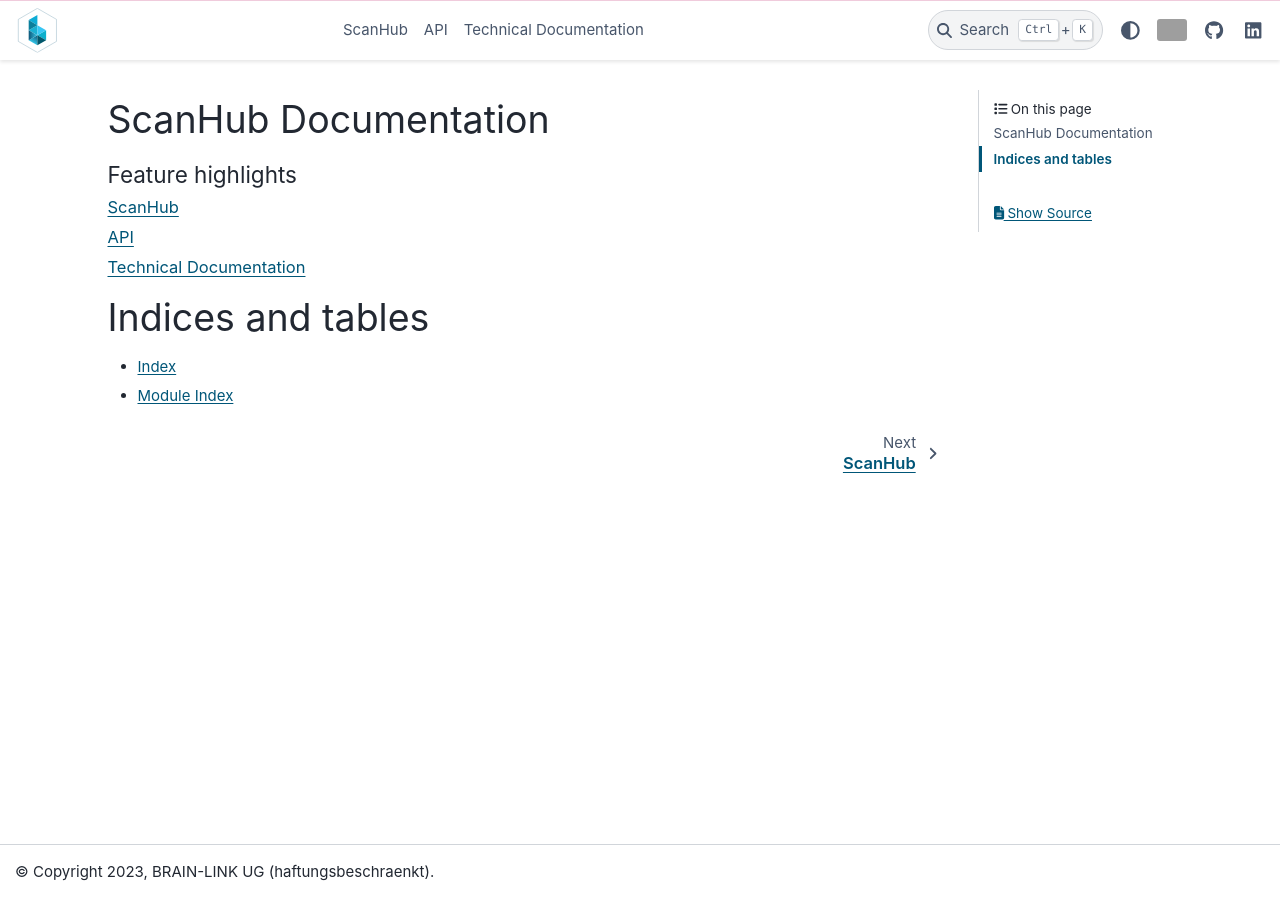
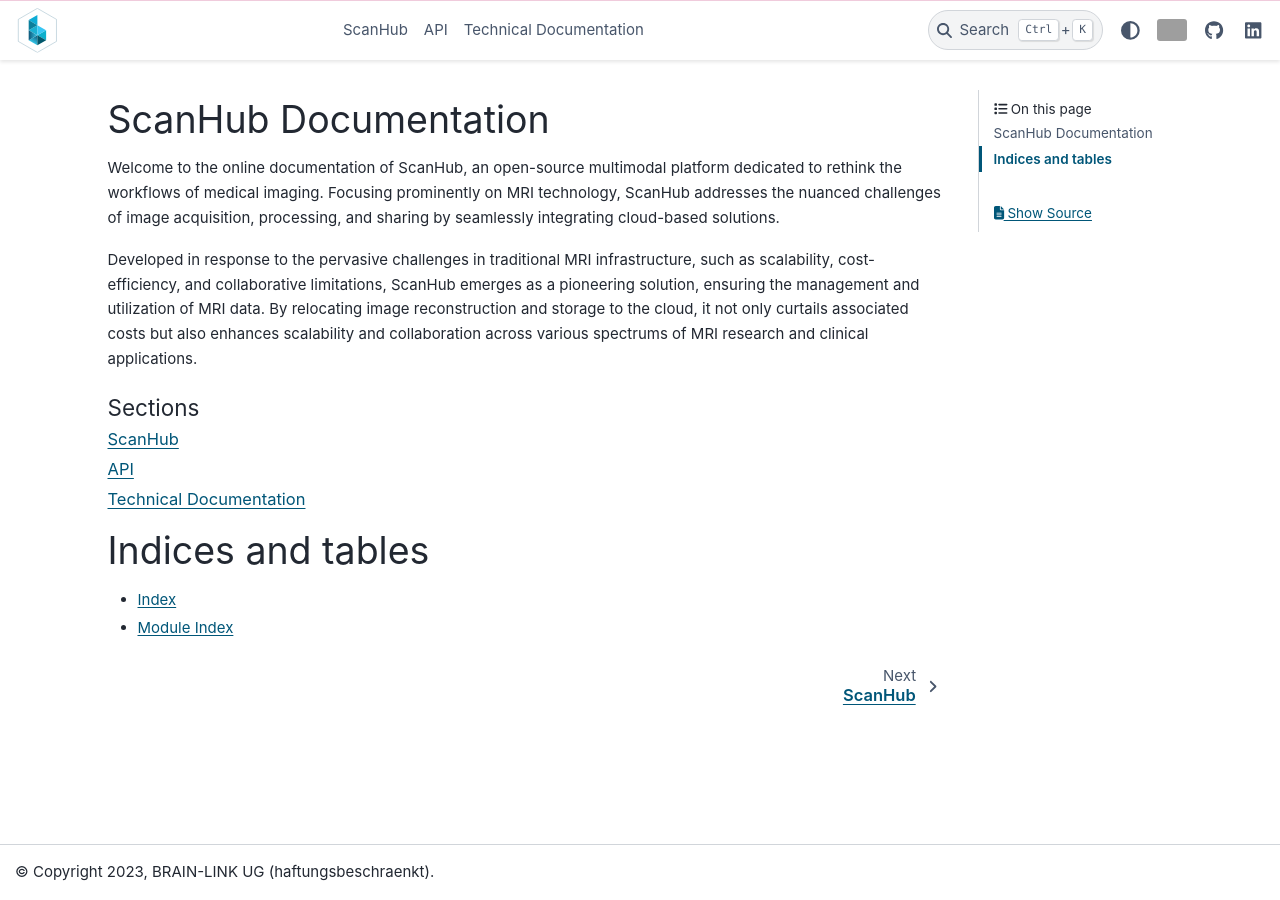
Before and after one commit to brain-link/scanhub, a Sphinx documentation site: the page built from docs/source/index.rst, in a window 1280 px wide. Built offline with Sphinx 7.4.7 and the PyData theme 0.15.4, drawn with Linux system fonts in a browser that asks for light colours; grey boxes are pictures that could not be loaded.

Commit message:
update index

```diff
--- a/docs/source/index.rst
+++ b/docs/source/index.rst
@@ -4,9 +4,14 @@
 ScanHub Documentation
 =====================
 
+Welcome to the online documentation of ScanHub, an open-source multimodal platform dedicated to rethink the workflows of medical imaging. Focusing prominently on MRI technology, ScanHub addresses the nuanced challenges of image acquisition, processing, and sharing by seamlessly integrating cloud-based solutions.
+
+Developed in response to the pervasive challenges in traditional MRI infrastructure, such as scalability, cost-efficiency, and collaborative limitations, ScanHub emerges as a pioneering solution, ensuring the management and utilization of MRI data. By relocating image reconstruction and storage to the cloud, it not only curtails associated costs but also enhances scalability and collaboration across various spectrums of MRI research and clinical applications.
+
+
 .. toctree::
    :maxdepth: 1
-   :caption: Feature highlights
+   :caption: Sections
 
    introduction
 
```
